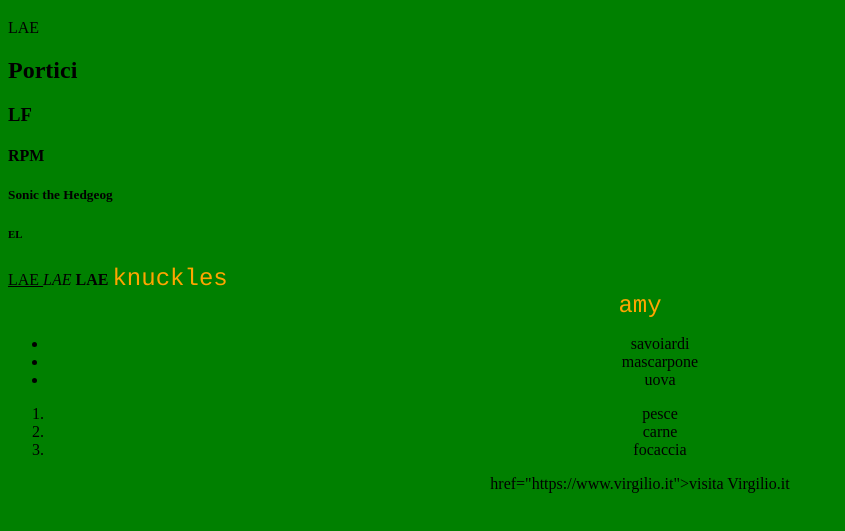
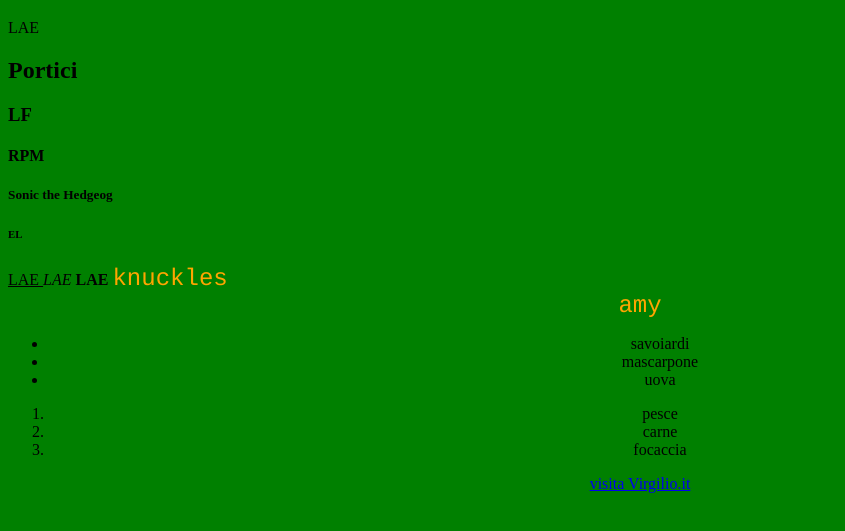
Before and after one commit to gabbbbbbbbbbbbbbb/gabbbbbbbbbbbbbbb.GITHUB.IO, a plain HTML site: page index.html in a window 1280 px wide. Shown: the part 61-592 px from the top of the page, without its empty margins (0-845 px from the left). Drawn offline with Linux system fonts and the light colour scheme.

Commit message:
Update index.html

```diff
--- a/index.html
+++ b/index.html
@@ -32,6 +32,6 @@ amy
 <li>carne</li>
 <li>focaccia</li>
 </ol>
-<a>href="https://www.virgilio.it">visita Virgilio.it</a>
+<a href="https://www.virgilio.it"> visita Virgilio.it</a>
 </body>
 </html>
```
